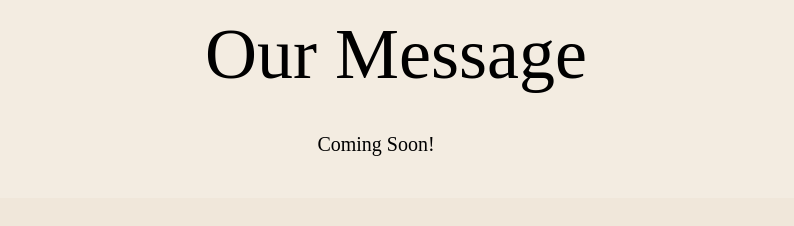
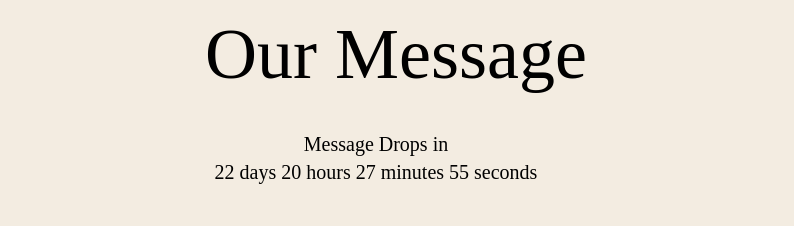
Before and after one commit to Tubbster-UX/Heredia-Gebhart, a React (Create React App) app: page / in a window 1280 px wide. Shown: the part 1140-1366 px from the top of the page, without its empty margins (264-1058 px from the left). Built offline with nearby package versions, Linux system fonts and the light colour scheme.

Commit message:
added a timer to the message

```diff
--- a/src/App.js
+++ b/src/App.js
@@ -1,5 +1,6 @@
 import './App.css';
 import { useState } from 'react';
+import Timer from './timer';
 
 function App() {
   const [isLShown, setIsLilaShown] = useState(false);
@@ -113,7 +114,7 @@ function App() {
         {isLShown && <Lila />}
       </div>
       <div className='bg-stark-100 pb-10'><h1 className='text-center lg:pl-10 lg:my-auto pt-5 text-7xl'>Our Message</h1>
-        <p className='px-8 my-auto text-center mt-10 lg:px-36 text-xl'>Coming Soon!</p></div>
+        <p className='px-8 my-auto text-center mt-10 lg:px-36 text-xl'><Timer></Timer></p></div>
       <div className='bg-stark-200/70 pb-10'><h1 className='text-center lg:pl-10 lg:my-auto pt-5 text-7xl'>Our Message Sneak Peek</h1>
         <p className='px-8 my-auto text-center mt-10 lg:px-36 text-xl'>          <video
     className="lg:w-[50vw] m-auto" poster='https://media.graphassets.com/cJb616vSQir0Gjjq8wyw' controls
--- /dev/null
+++ b/src/timer.js
@@ -0,0 +1,52 @@
+import React, { useEffect,useState } from 'react'
+
+const Timer = () => {
+
+    const calculateTimeLeft = () => {
+        let year = new Date().getFullYear();
+        const difference = +new Date(`${year}-04-29T09:30:00-08:00`) - +new Date();
+        let timeLeft = {};
+
+        if (difference > 0) {
+          timeLeft = {
+            days: Math.floor(difference / (1000 * 60 * 60 * 24)),
+            hours: Math.floor((difference / (1000 * 60 * 60)) % 24),
+            minutes: Math.floor((difference / 1000 / 60) % 60),
+            seconds: Math.floor((difference / 1000) % 60),
+          };
+        }
+
+        return timeLeft;
+      };
+
+      const [timeLeft, setTimeLeft] = useState(calculateTimeLeft());
+      const [year] = useState(new Date().getFullYear());
+
+      useEffect(() => {
+        setTimeout(() => {
+          setTimeLeft(calculateTimeLeft());
+        }, 1000);
+      });
+
+      const timerComponents = [];
+
+      Object.keys(timeLeft).forEach((interval) => {
+        if (!timeLeft[interval]) {
+          return;
+        }
+
+        timerComponents.push(
+          <span>
+            {timeLeft[interval]} {interval}{" "}
+          </span>
+        );
+      });
+      return (
+        <div>
+          <h1>Message Drops in</h1>
+          {timerComponents.length ? timerComponents : <span>Time's up!</span>}
+        </div>
+      );
+};
+
+export default Timer;
```
